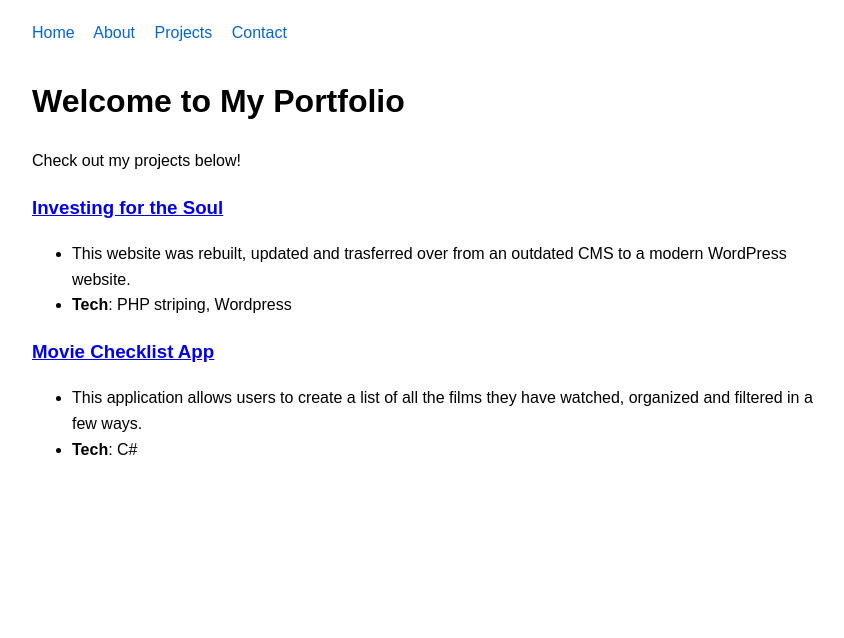
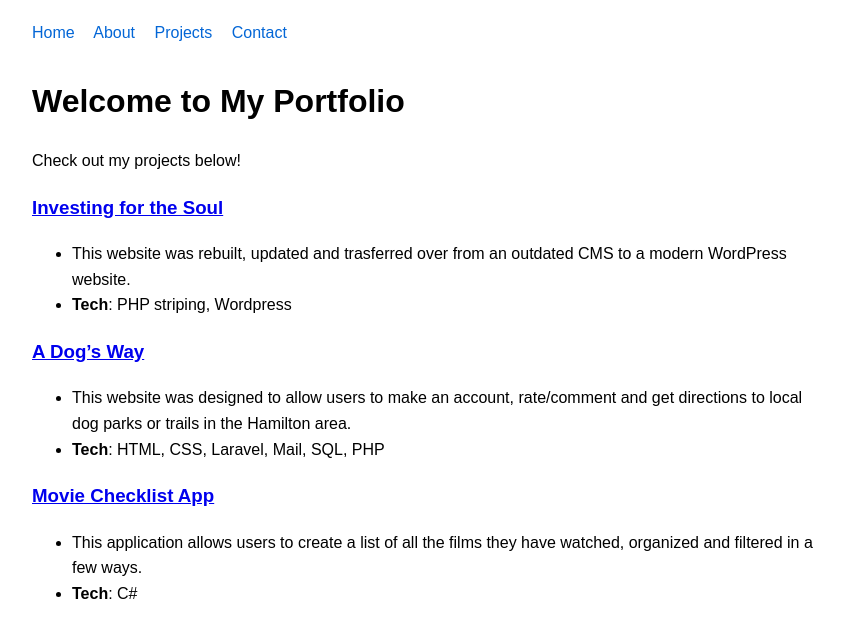
Before and after one commit to nolanhotrum/nolanhotrum.github.io, a Jekyll site: the page built from index.md, in a window 1280 px wide. Shown: the top 638 px of the page, without its empty margins (208-1052 px from the left). Built offline with Jekyll 4.4.1, drawn with Linux system fonts in a browser that asks for light colours.

Commit message:
Update index.md

```diff
--- a/index.md
+++ b/index.md
@@ -9,6 +9,10 @@ Check out my projects below!
 - This website was rebuilt, updated and trasferred over from an outdated CMS to a modern WordPress website.
 - **Tech**: PHP striping, Wordpress
 
+### [A Dog's Way](https://github.com/nolanhotrum/capstone)
+- This website was designed to allow users to make an account, rate/comment and get directions to local dog parks or trails in the Hamilton area.
+- **Tech**: HTML, CSS, Laravel, Mail, SQL, PHP
+
 ### [Movie Checklist App](https://github.com/nolanhotrum/MoviesWatchedApp)
 - This application allows users to create a list of all the films they have watched, organized and filtered in a few ways.
 - **Tech**: C#
```
